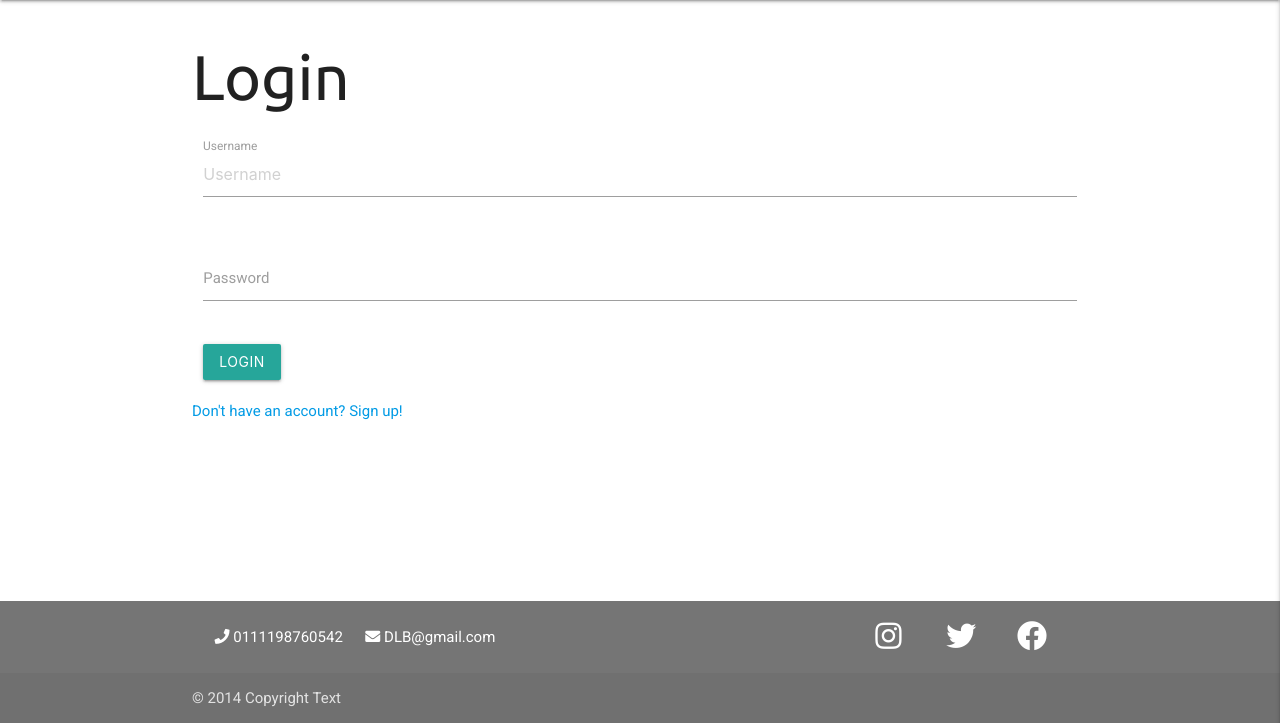
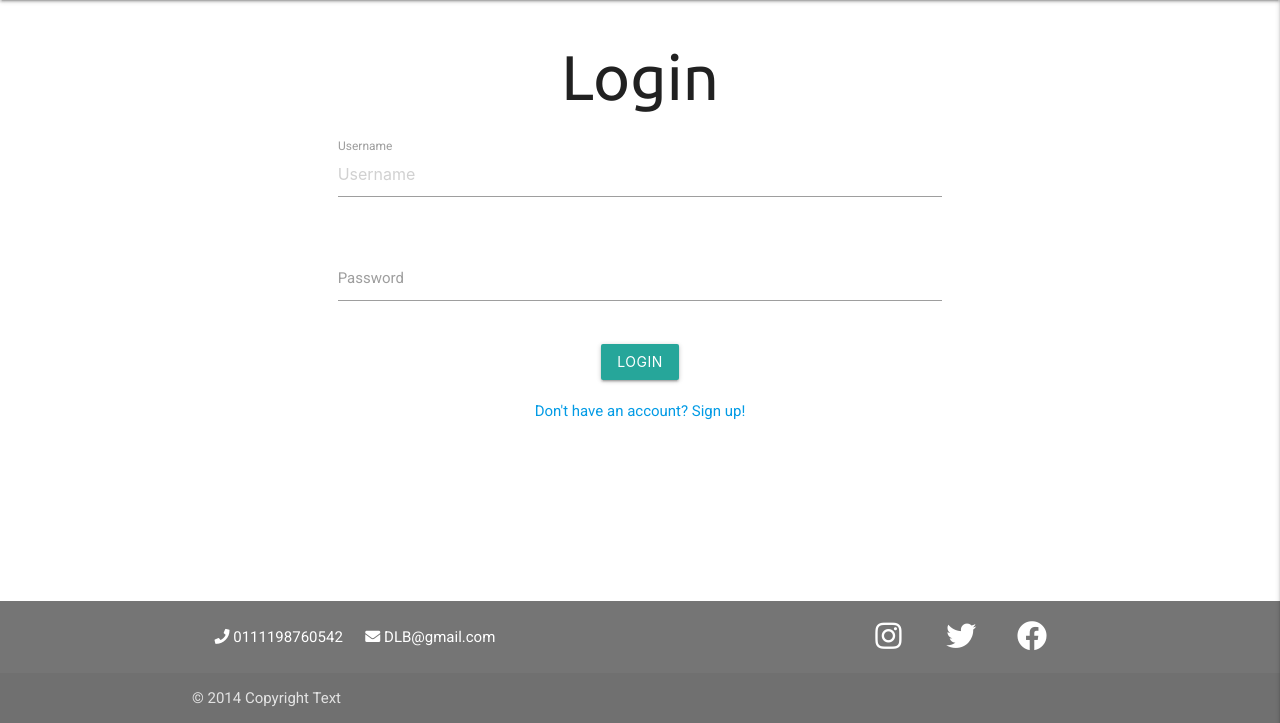
Before and after one commit to JamieS56/Milestone-Project-3, a Flask app: page /login in a window 1280 px wide. Shown: the part 77-800 px from the top of the page. Run offline with Flask 2, Linux system fonts and the light colour scheme; some libraries are stand-ins or nearby versions.

Commit message:
centered login page.

```diff
--- a/app.py
+++ b/app.py
@@ -4,7 +4,7 @@ from flask import (
     redirect, jsonify, request, session, url_for)
 from flask_pymongo import PyMongo
 from bson.objectid import ObjectId
-
+from datetime import date
 from werkzeug.security import generate_password_hash, check_password_hash
 if os.path.exists("env.py"):
     import env
@@ -19,6 +19,7 @@ mongo = PyMongo(app)
 
 ALL_SLOTS = ['10:00-11:00', '11:00-12:00', '13:00-14:00', '14:00-15:00', '15:00-16:00', '16:00-17:00']
 NEW_USER_ACCOUNT_TYPE = 'new_user'
+TODAY = date.today()
 
 
 def is_user_logged_in():
@@ -197,7 +198,8 @@ def booking_calender():
         bookings = list(mongo.db.bookings.find({}, {'_id': 0}))
 
     else:
-        bookings = list(mongo.db.bookings.find({'instructor': username},{'_id': 0}))
+        bookings = list(mongo.db.bookings.find({'instructor': username}, {'_id': 0}))
+
 
     return render_template("bookingCalender.html", username=username, bookings=bookings, account_type=get_user_account_type())
 
--- a/templates/login.html
+++ b/templates/login.html
@@ -1,10 +1,10 @@
 {% extends 'base.html' %}
 {% block content %}
 
-<h1>Login</h1>
-
-<div class="row">
-    <form class="col s12"  method="POST" action="{{ url_for('login') }}">
+<h1 class="center-align">Login</h1>
+<div class="container center-align ">
+  <div class="row center-align">
+    <form class="col s12" method="POST" action="{{ url_for('login') }}">
       <div class="row">
         <div class="input-field col s12">
           <input placeholder="Username" id="username" name='username' type="text" class="validate">
@@ -23,4 +23,5 @@
   </div>
 
   <a href='{{ url_for("register") }}'>Don't have an account? Sign up!</a>
+</div>
 {% endblock %}
```
